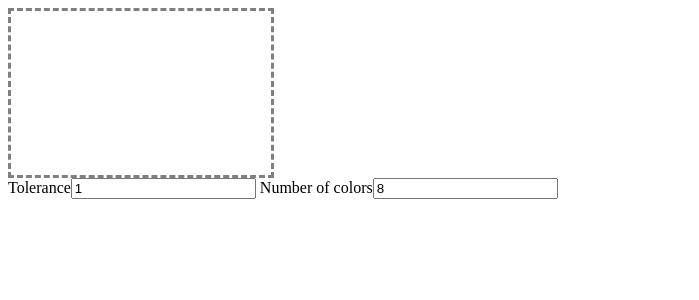
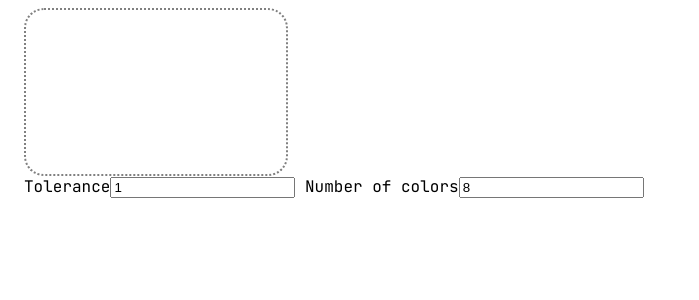
Before and after one commit to coryb-xyz/color-palette-tool, a SvelteKit app in the folder app/: page / in a window 1280 px wide. Shown: the top 300 px of the page, without its empty margins (0-699 px from the left). Built offline with nearby package versions, Linux system fonts and the light colour scheme.

Commit message:
tweaked layout a bit

```diff
--- a/app/src/app.html
+++ b/app/src/app.html
@@ -1,12 +1,18 @@
 <!DOCTYPE html>
 <html lang="en">
+
 <head>
 	<meta charset="utf-8" />
 	<link rel="icon" href="%sveltekit.assets%/favicon.png" />
 	<meta name="viewport" content="width=device-width" />
+	<link rel="preconnect" href="https://fonts.googleapis.com">
+	<link rel="preconnect" href="https://fonts.gstatic.com" crossorigin>
+	<link href="https://fonts.googleapis.com/css2?family=JetBrains+Mono&family=Open+Sans:wght@300&display=swap" rel="stylesheet">
 	%sveltekit.head%
 </head>
+
 <body>
 	<div>%sveltekit.body%</div>
 </body>
+
 </html>
--- a/app/src/components/PaletteWidget.svelte
+++ b/app/src/components/PaletteWidget.svelte
@@ -45,6 +45,7 @@
     }
 </script>
 
+<body>
     <div class="main-wrapper">
         <canvas
             bind:this={canvas}
@@ -84,22 +85,28 @@
         >
     </div>
 
+</body>
+
 <style>
     .main-wrapper {
         display: grid;
-        grid-template-columns: 25vw 75vw;
+        grid-template-columns: 20vw 40vw;
+        gap: 5vw;
     }
 
     .color-wrapper {
         display: grid;
         grid-template-columns: 10vw 10vw 10vw 10vw;
     }
+
     .bordered {
         width: 20vw;
         height: 20vh;
         padding: 2px;
         border-color: rgba(128, 128, 128, 255);
-        border-style: dashed;
+        border-style: dotted;
+        border-radius: 20px;
+        border-width: 0.25vh;
         font-size: 5vh;
     }
 </style>
--- a/app/src/routes/+page.svelte
+++ b/app/src/routes/+page.svelte
@@ -2,4 +2,12 @@
     import PaletteWidget from "../components/PaletteWidget.svelte";
 </script>
 
-<PaletteWidget />
+<body>
+    <PaletteWidget />
+</body>
+
+<style>
+    body {
+        font-family: 'JetBrains Mono', monospace;
+    }
+</style>
```
Lines whose indentation alone changed are shown as unchanged.
